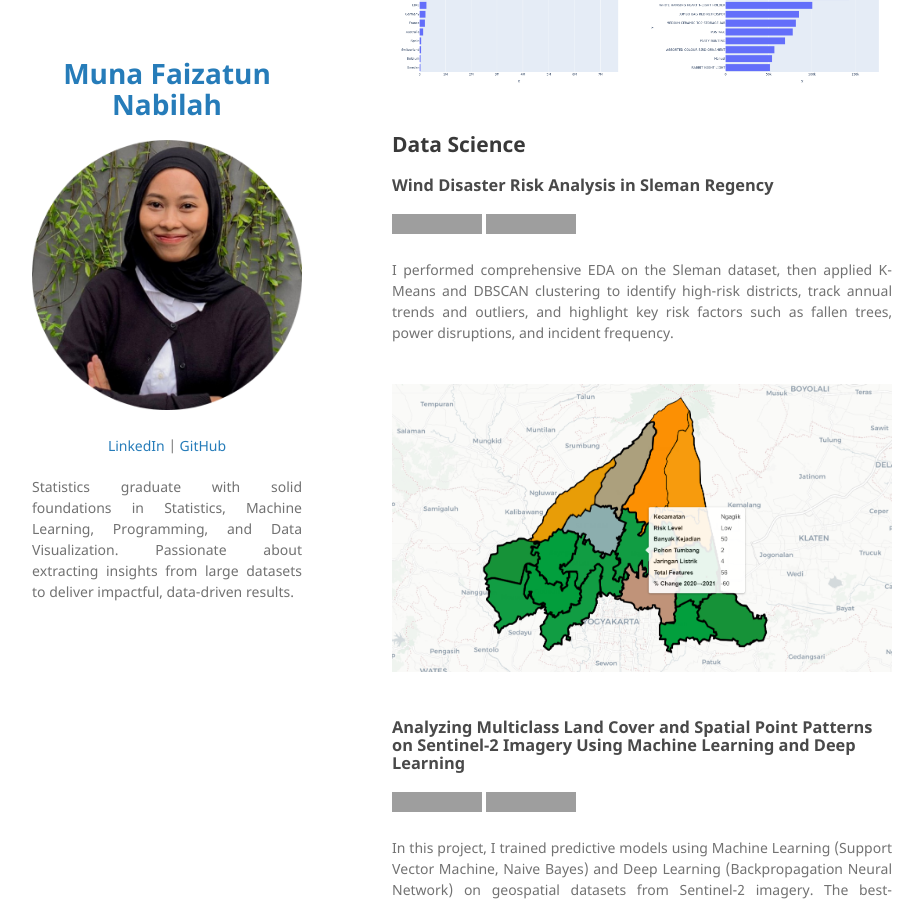
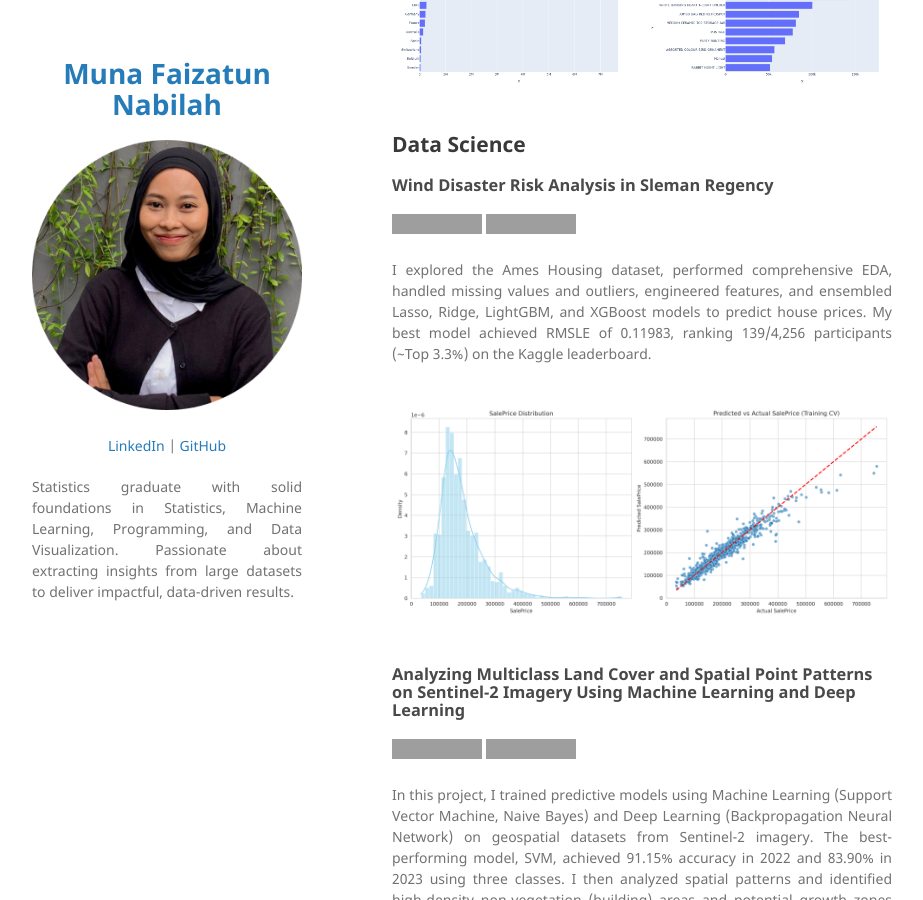
Before and after one commit to munafaizatun/munafaizatun.github.io, a Jekyll site: the page built from index.md, in a window 1280 px wide and 900 px high, scrolled down 566 px, cut to the strip 0-900 px from the top of the window. Shown: the whole strip, without its empty margins (178-1101 px from the left). Built offline with Jekyll 4.4.1, drawn with Linux system fonts in a browser that asks for light colours; our own code applies the rules of GitHub Pages for plain Markdown files; grey boxes are pictures that could not be loaded.

Commit message:
Create index.md

```diff
--- a/index.md
+++ b/index.md
@@ -16,13 +16,13 @@
 
 ### Wind Disaster Risk Analysis in Sleman Regency
 
-[![Open Notebook](https://img.shields.io/badge/Jupyter-Open_Notebook-blue?logo=Jupyter)](projects/wind-disaster-risk.html)
-[![View on GitHub](https://img.shields.io/badge/GitHub-View_on_GitHub-blue?logo=GitHub)](https://github.com/munafaizatun/wind-risk-analysis)
+[![Open Notebook](https://img.shields.io/badge/Jupyter-Open_Notebook-blue?logo=Jupyter)](projects/house-prices-prediction.ipynb)
+[![View on GitHub](https://img.shields.io/badge/GitHub-View_on_GitHub-blue?logo=GitHub)](https://github.com/munafaizatun/house-prices-prediction)
 
-<div style="text-align: justify">I performed comprehensive EDA on the Sleman dataset, then applied K-Means and DBSCAN clustering to identify high-risk districts, track annual trends and outliers, and highlight key risk factors such as fallen trees, power disruptions, and incident frequency.</div>
+<div style="text-align: justify">I explored the Ames Housing dataset, performed comprehensive EDA, handled missing values and outliers, engineered features, and ensembled Lasso, Ridge, LightGBM, and XGBoost models to predict house prices. My best model achieved RMSLE of 0.11983, ranking 139/4,256 participants (~Top 3.3%) on the Kaggle leaderboard.</div>
 <br>
 <center>
-<img src="images/map.png"/>
+<img src="images/house_price_summary.png"/>
 </center>
 <br>
 
```
